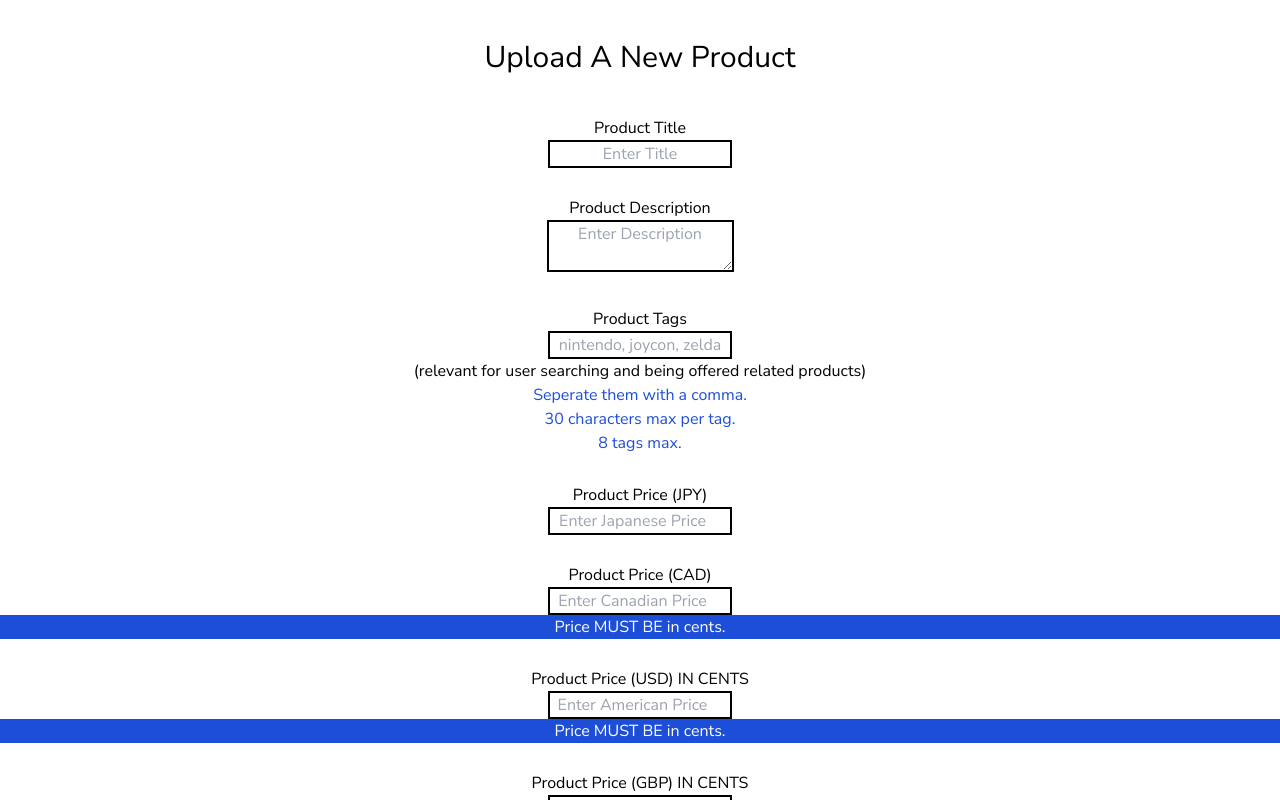
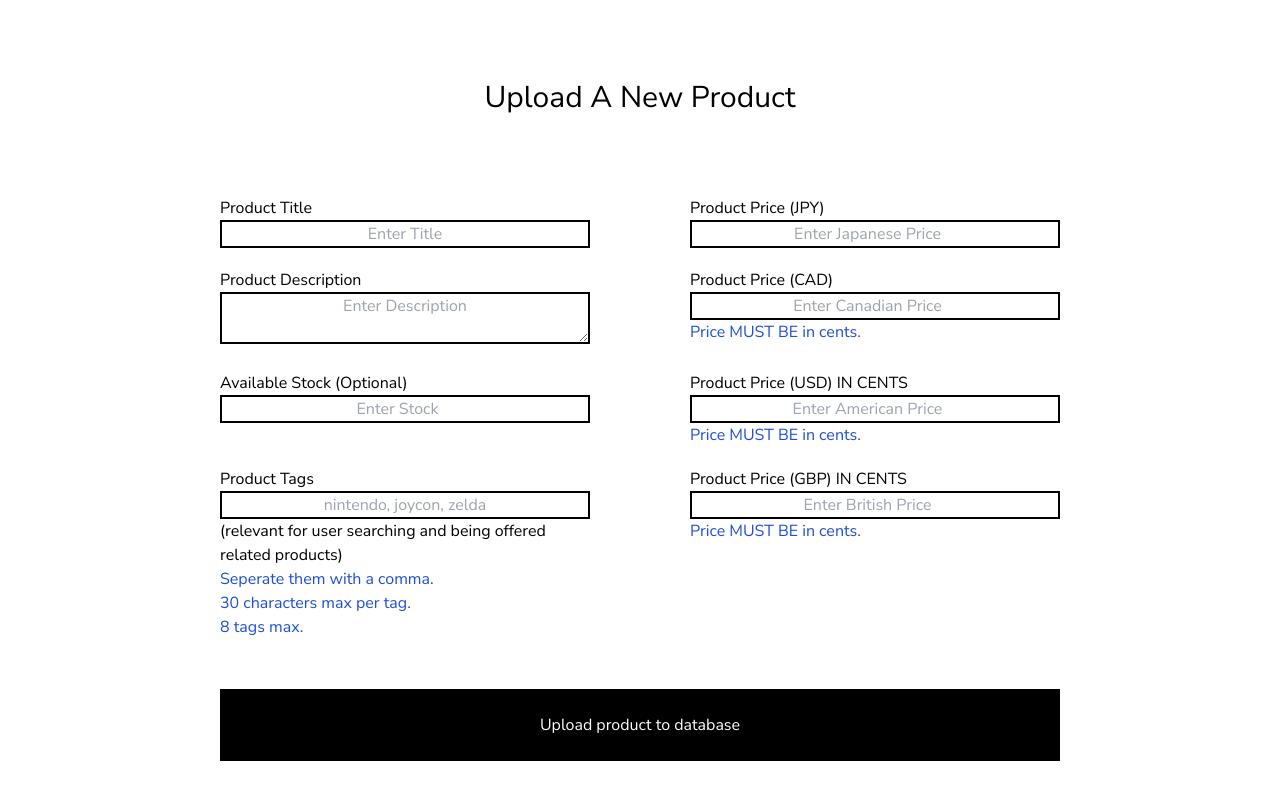
Before and after one commit to ekorber/japan-delivered-site, a Next.js app: page /upload-product in a window 1280 px wide. Shown: the top 800 px of the page. Built offline with nearby package versions, Linux system fonts and the light colour scheme.

Commit message:
Styled grid layout for upload product page

```diff
--- a/src/app/upload-product/page.tsx
+++ b/src/app/upload-product/page.tsx
@@ -1,4 +1,5 @@
 import { prisma } from "@/db"
+import styles from '@/styles/productUploadForm.module.css'
 
 export async function submitProduct(data: FormData) {
     "use server"
@@ -58,42 +59,58 @@ export async function submitProduct(data: FormData) {
 export default function UploadProductPage() {
     return (
         <>
-            <h1 className="text-center mt-10 text-3xl">Upload A New Product</h1>
-            <form action={submitProduct} method="POST" className="text-center my-10">
+            <h1 className="text-center my-20 text-3xl">Upload A New Product</h1>
+            <form action={submitProduct} method="POST" className={styles.formLayout}>
 
-                <label htmlFor="title" className="block">Product Title</label>
-                <input name="title" type="text" placeholder="Enter Title" className="text-center border-2 border-black" required />
+                <div className={styles.title}>
+                    <label htmlFor="title" className="block">Product Title</label>
+                    <input name="title" type="text" placeholder="Enter Title" className="text-center border-2 border-black w-full" required />
+                </div>
 
-                <label htmlFor="description" className="block mt-7">Product Description</label>
-                <textarea name="description" placeholder="Enter Description" className="text-center border-2 border-black" required />
+                <div className={styles.description}>
+                    <label htmlFor="description" className="block">Product Description</label>
+                    <textarea name="description" placeholder="Enter Description" className="text-center border-2 border-black w-full" required />
+                </div>
 
-                <label htmlFor="tags" className="block mt-7">Product Tags</label>
-                <input name="tags" placeholder="nintendo, joycon, zelda" className="text-center border-2 border-black" required />
-                <p>(relevant for user searching and being offered related products)</p>
-                <p className="text-blue-700">Seperate them with a comma.</p>
-                <p className="text-blue-700">30 characters max per tag.</p>
-                <p className="text-blue-700">8 tags max.</p>
+                <div className={styles.stock}>
+                    <label htmlFor="stock" className="block">Available Stock (Optional)</label>
+                    <input name="stock" type="number" placeholder="Enter Stock" className="text-center border-2 border-black w-full" />
+                </div>
 
-                <label htmlFor="price-jpy" className="block mt-7">Product Price (JPY)</label>
-                <input name="price-jpy" type="number" placeholder="Enter Japanese Price" className="text-center border-2 border-black" required />
+                <div className={styles.tags}>
+                    <label htmlFor="tags" className="block">Product Tags</label>
+                    <input name="tags" placeholder="nintendo, joycon, zelda" className="text-center border-2 border-black w-full" required />
+                    <p>(relevant for user searching and being offered related products)</p>
+                    <p className="text-blue-700">Seperate them with a comma.</p>
+                    <p className="text-blue-700">30 characters max per tag.</p>
+                    <p className="text-blue-700">8 tags max.</p>
+                </div>
 
-                <label htmlFor="price-cad" className="block mt-7">Product Price (CAD)</label>
-                <input name="price-cad" type="number" placeholder="Enter Canadian Price" className="text-center border-2 border-black" required />
-                <p className="text-white bg-blue-700">Price MUST BE in cents.</p>
+                <div className={styles.priceJPY}>
+                    <label htmlFor="price-jpy" className="block">Product Price (JPY)</label>
+                    <input name="price-jpy" type="number" placeholder="Enter Japanese Price" className="text-center border-2 border-black w-full" required />
+                </div>
 
-                <label htmlFor="price-usd" className="block mt-7">Product Price (USD) IN CENTS</label>
-                <input name="price-usd" type="number" placeholder="Enter American Price" className="text-center border-2 border-black" required />
-                <p className="text-white bg-blue-700">Price MUST BE in cents.</p>
+                <div className={styles.priceCAD}>
+                    <label htmlFor="price-cad" className="block">Product Price (CAD)</label>
+                    <input name="price-cad" type="number" placeholder="Enter Canadian Price" className="text-center border-2 border-black w-full" required />
+                    <p className="text-blue-700">Price MUST BE in cents.</p>
+                </div>
 
-                <label htmlFor="price-gbp" className="block mt-7">Product Price (GBP) IN CENTS</label>
-                <input name="price-gbp" type="number" placeholder="Enter British Price" className="text-center border-2 border-black" required />
-                <p className="text-white bg-blue-700">Price MUST BE in cents.</p>
+                <div className={styles.priceUSD}>
+                    <label htmlFor="price-usd" className="block">Product Price (USD) IN CENTS</label>
+                    <input name="price-usd" type="number" placeholder="Enter American Price" className="text-center border-2 border-black w-full" required />
+                    <p className="text-blue-700">Price MUST BE in cents.</p>
+                </div>
 
-                <label htmlFor="stock" className="block mt-7">Available Stock (Optional)</label>
-                <input name="stock" type="number" placeholder="Enter Stock" className="text-center border-2 border-black" />
+                <div className={styles.priceGBP}>
+                    <label htmlFor="price-gbp" className="block">Product Price (GBP) IN CENTS</label>
+                    <input name="price-gbp" type="number" placeholder="Enter British Price" className="text-center border-2 border-black w-full" required />
+                    <p className="text-blue-700">Price MUST BE in cents.</p>
+                </div>
 
-                <div className="mt-10">
-                    <button type="submit" className="bg-black hover:bg-blue-700 text-white px-5 py-3">Upload product to database</button>
+                <div className={styles.submitButton}>
+                    <button type="submit" className="bg-black hover:bg-blue-700 text-white px-10 py-6">Upload product to database</button>
                 </div>
             </form>
         </>
--- /dev/null
+++ b/src/styles/productUploadForm.module.css
@@ -0,0 +1,55 @@
+.formLayout {
+    margin: 30px 0 30px 0;
+    display: grid;
+    gap: 20px;
+    justify-content: center;
+    grid-template-columns: 200px 1fr 60px 1fr 200px;
+    grid-template-areas:
+        '. title . priceJPY .'
+        '. description . priceCAD .'
+        '. stock . priceUSD .'
+        '. tags . priceGBP .'
+        '. submitButton submitButton submitButton .';
+}
+
+.title {
+    grid-area: title;
+}
+
+.description {
+    grid-area: description;
+}
+
+.tags {
+    grid-area: tags;
+}
+
+.stock {
+    grid-area: stock;
+}
+
+.priceJPY {
+    grid-area: priceJPY;
+}
+
+.priceCAD {
+    grid-area: priceCAD;
+}
+
+.priceUSD {
+    grid-area: priceUSD;
+}
+
+.priceGBP {
+    grid-area: priceGBP;
+}
+
+.submitButton {
+    grid-area: submitButton;
+    margin-top: 30px;
+    width: 100%;
+}
+
+.submitButton button {
+    width: 100%;
+}
```
